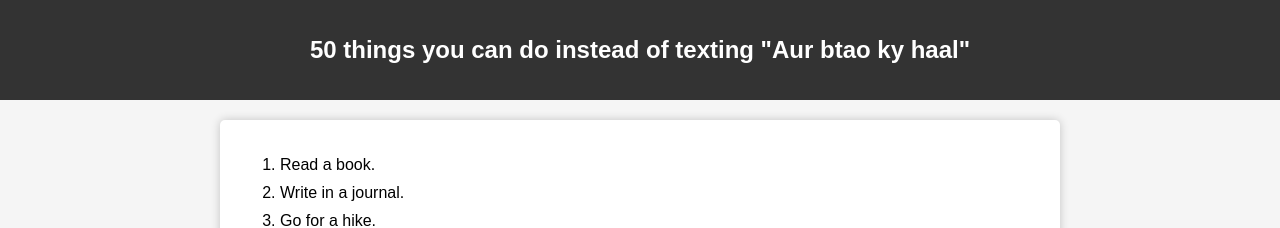
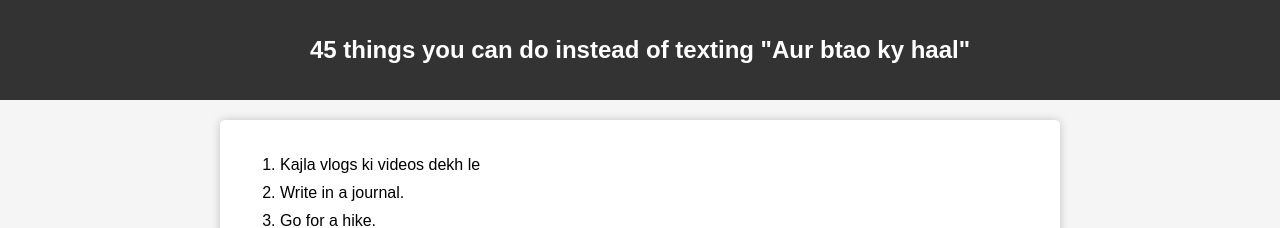
Before and after one commit to KajlaVlogs/K, a plain HTML site: page index.html in a window 1280 px wide. Shown: the top 228 px of the page. Drawn offline with Linux system fonts and the light colour scheme.

Commit message:
Update index.html

```diff
--- a/index.html
+++ b/index.html
@@ -35,11 +35,11 @@
 </head>
 <body>
     <header>
-        <h1>50 things you can do instead of texting "Aur btao ky haal"</h1>
+        <h1>45 things you can do instead of texting "Aur btao ky haal"</h1>
     </header>
     <div class="content">
         <ul>
-            <li>Read a book.</li>
+            <li>Kajla vlogs ki videos dekh le</li>
             <li>Write in a journal.</li>
             <li>Go for a hike.</li>
             <li>Call a friend or family member.</li>
```
